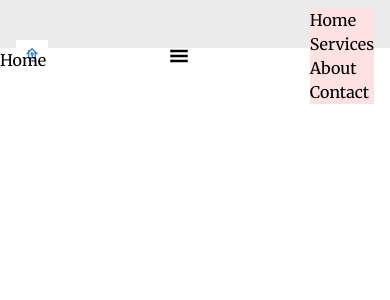
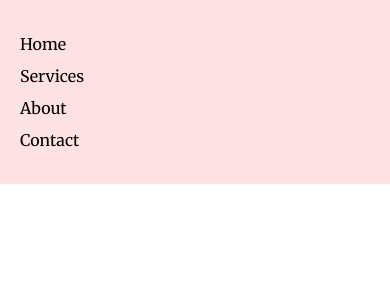
Before and after one commit to Mana12011207/TERA-electrical-services, a React (Create React App) app: page / in a window 390 px wide. Both pictures are taken after a click on the button 364 px from the left and 24 px from the top of the page. Shown: the top 300 px of the page. Built offline with nearby package versions, Linux system fonts and the light colour scheme.

Commit message:
Add basice layout to hamburger menu

```diff
--- a/src/components/Navbar.jsx
+++ b/src/components/Navbar.jsx
@@ -12,18 +12,18 @@ function Navbar() {
 
   return (
     <>
-      <div className="flex justify-between items-center w-full pt-2 px-4">
+      <div className="flex justify-between items-center w-full pt-2 px-4 ">
         <img
           className="max-h-8"
           src="/assets/images/TeraElectricalServicesLogo.png"
           alt="logo"
         ></img>
         <button onClick={toggleHamburgerMenue}>
-          <GiHamburgerMenu className="text-xl" />
+          <GiHamburgerMenu className="text-xl " />
         </button>
         {isVisible && (
-          <nav>
-            <ul className="bg-red-100">
+          <nav className="fixed bg-red-100 left-0 top-0 w-full py-8 pl-5">
+            <ul className="space-y-2">
               <li>Home</li>
               <li>Services</li>
               <li>About</li>
```
